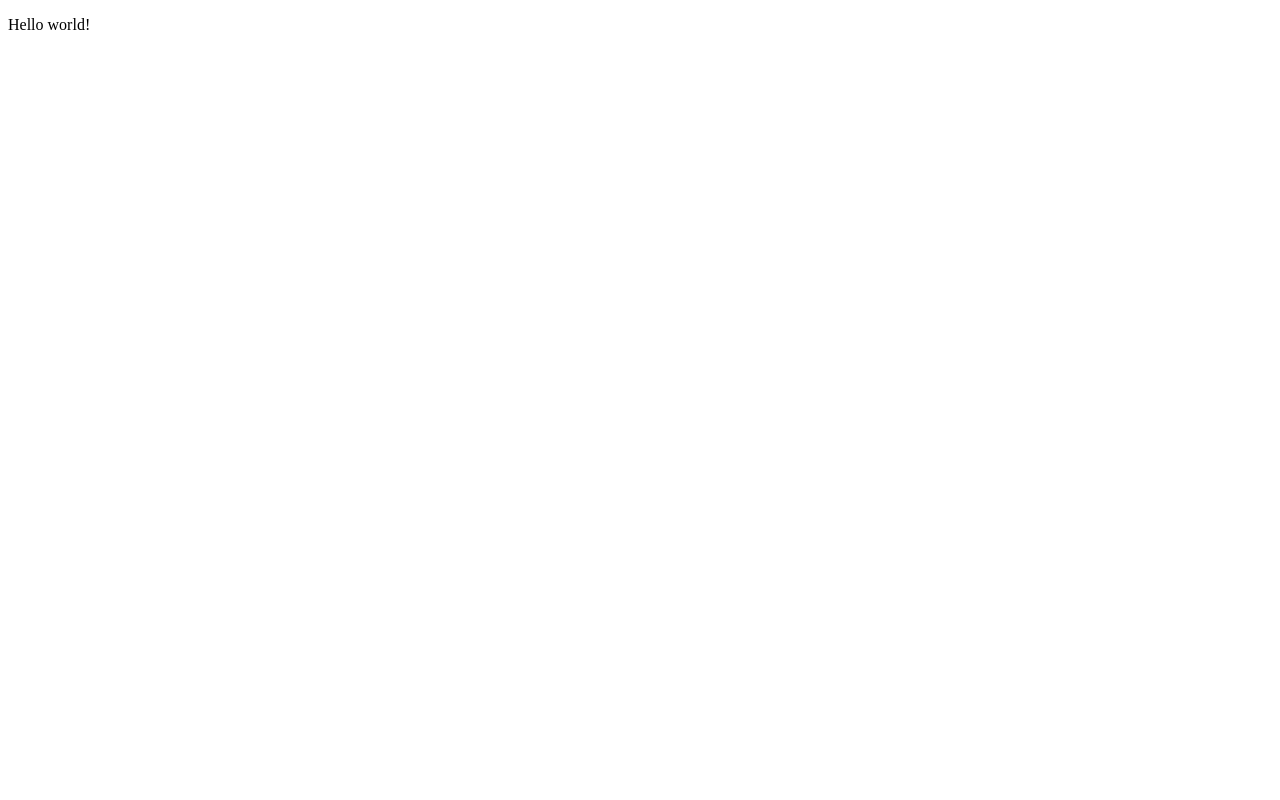
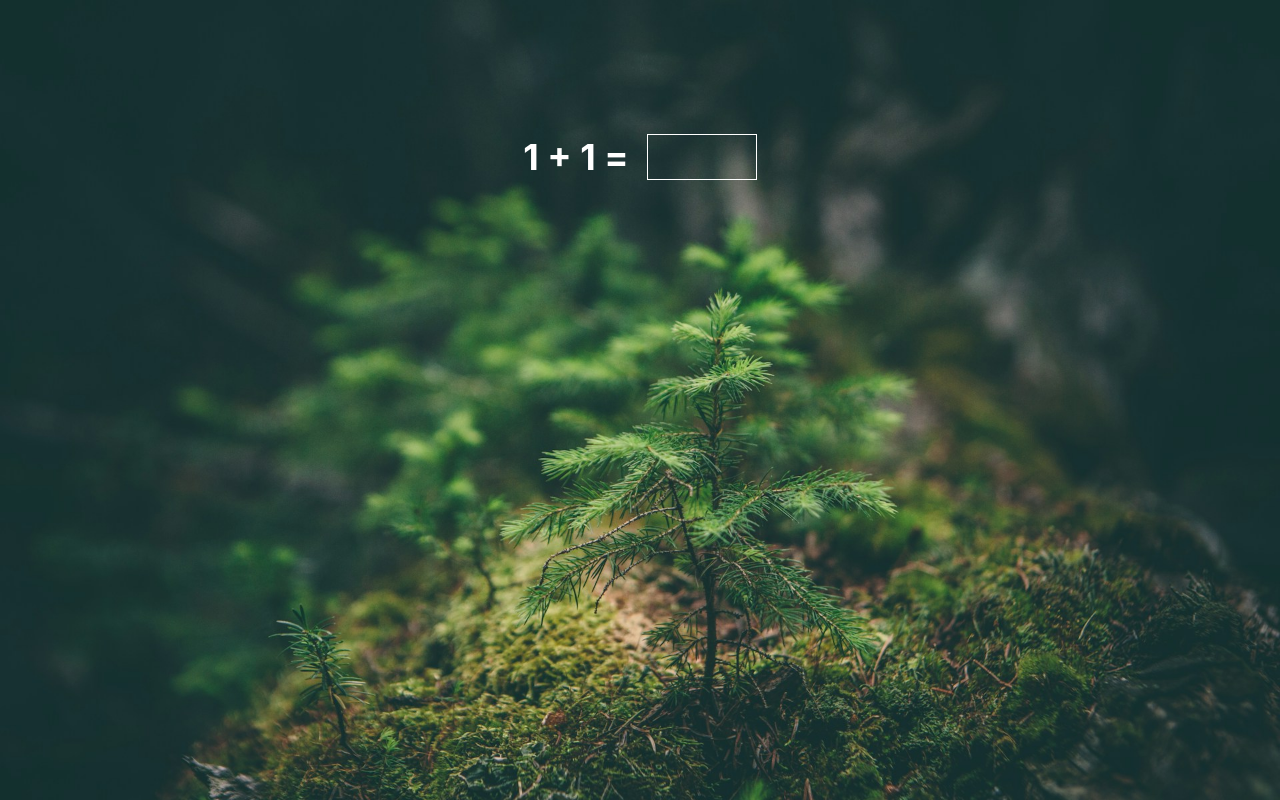
Before and after one commit to helitopia/side-projects, a React (Vite) app in the folder mental-math-trainer/: page / in a window 1280 px wide. Built offline with nearby package versions, Linux system fonts and the light colour scheme.

Commit message:
mmt: Current problem section markup

```diff
--- a/mental-math-trainer/index.html
+++ b/mental-math-trainer/index.html
@@ -1,8 +1,8 @@
 <!doctype html>
 <html lang="en">
 <head>
-    <meta charset="UTF-8" />
-    <meta name="viewport" content="width=device-width, initial-scale=1.0" />
+    <meta charset="UTF-8"/>
+    <meta name="viewport" content="width=device-width, initial-scale=1.0"/>
     <title>Trainer</title>
 </head>
 <body>
--- a/mental-math-trainer/src/App.css
+++ b/mental-math-trainer/src/App.css
@@ -0,0 +1,15 @@
+.current-problem-container {
+    display         : flex;
+    justify-content : center;
+    align-items     : center;
+    gap             : 0.5em;
+    font-size       : 2em;
+    font-weight     : bold;
+}
+
+.current-problem-container > .current-problem-solution {
+    all        : inherit;
+    width      : 3em;
+    border     : 1px solid #FFF;
+    text-align : center;
+}
--- a/mental-math-trainer/src/App.jsx
+++ b/mental-math-trainer/src/App.jsx
@@ -2,9 +2,12 @@ import './App.css'
 
 function App() {
 
-  return (
-    <p>Hello world!</p>
-  )
+    return (
+        <div className='current-problem-container'>
+            <div>1 + 1 =</div>
+            <input type="text" className="current-problem-solution"/>
+        </div>
+    )
 }
 
 export default App
--- a/mental-math-trainer/src/index.css
+++ b/mental-math-trainer/src/index.css
@@ -0,0 +1,18 @@
+:root {
+    width            : 100%;
+    height           : 100%;
+    margin           : 0;
+    padding          : 0;
+    background-image : url("assets/background.jpg");
+    background-size  : cover;
+    color            : #FFF;
+    font             : 18px Inter, sans-serif;
+}
+
+#root {
+    display         : flex;
+    padding-top     : 10%;
+    flex-direction  : column;
+    align-items     : center;
+    justify-content : center;
+}
```
Also changed, not shown: mental-math-trainer/src/assets/background.jpg (added). Lines whose indentation alone changed are shown as unchanged.
